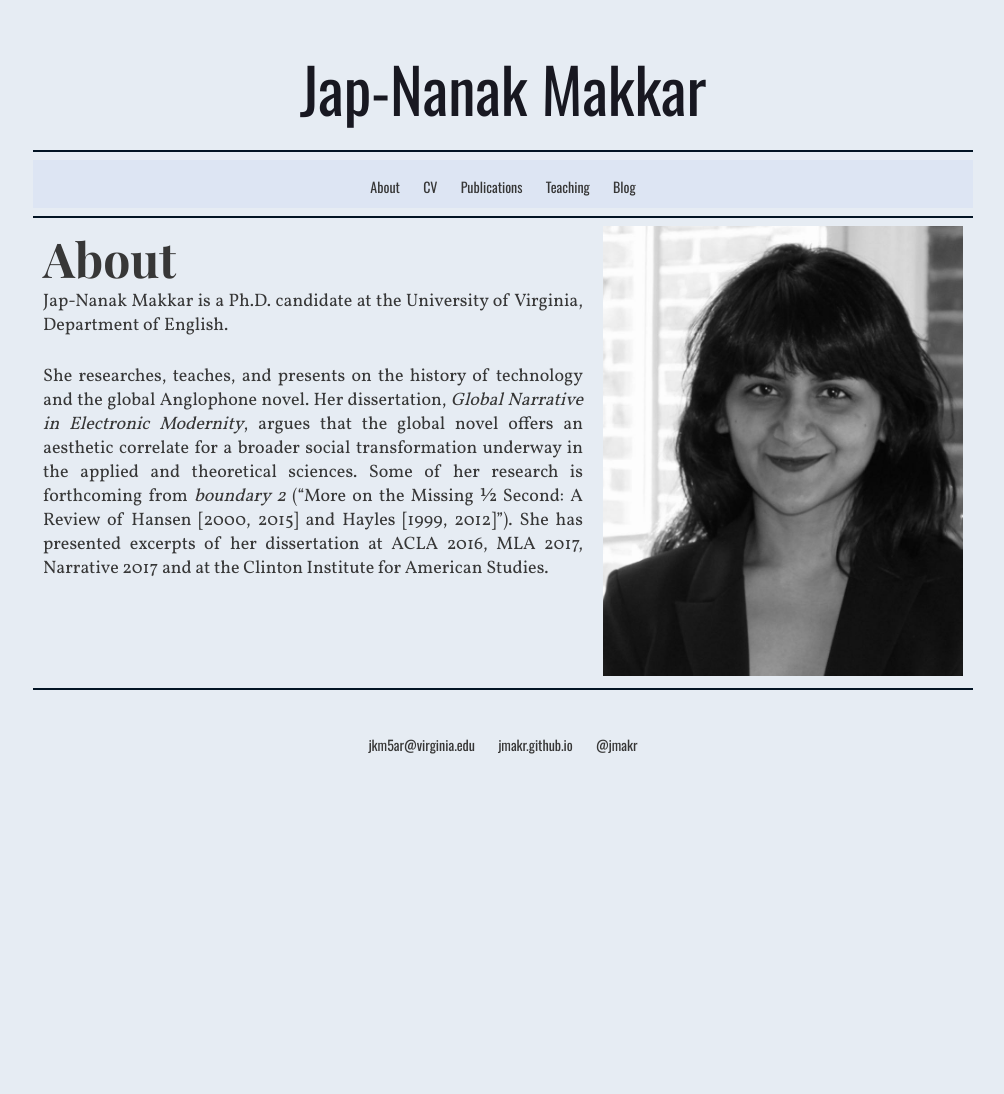
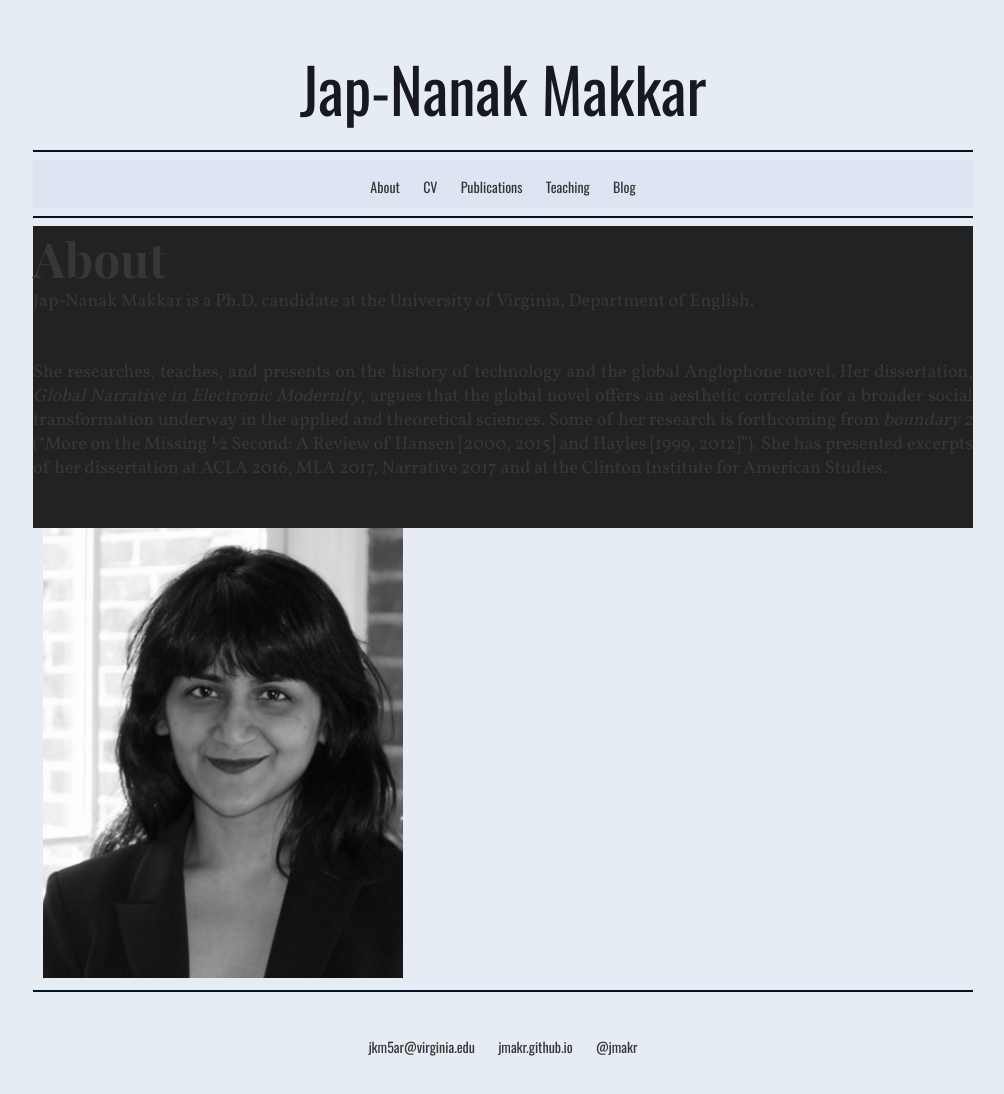
Before and after one commit to jmakr/jmakr.github.io, a Jekyll site: the page built from index.html, in a window 1280 px wide. Shown: the whole page, without its empty margins (137-1141 px from the left). Built offline with Jekyll 4.4.1, drawn with Linux system fonts in a browser that asks for light colours; some web fonts are replaced; before the commit the page ends 900 px from its top, so only the background shows below that.

Commit message:
Update index.html

```diff
--- a/index.html
+++ b/index.html
@@ -18,14 +18,14 @@
 !-->
 
 
-  <div id="blurb" class="article grid_7"> <!--takes up 620 pixels [10 at beginning not counted] horizontally,leaving me with 300 pixels for the photo horizontally, 10 at either end not counted !-->
+  <div class="blurb" class="article grid_7"> <!--takes up 620 pixels [10 at beginning not counted] horizontally,leaving me with 300 pixels for the photo horizontally, 10 at either end not counted !-->
 
 
 	<p6>{{ page.title }}</p6>
 
-	<p2 align="justify">Jap-Nanak Makkar is a Ph.D. candidate at the University of Virginia, Department of English. </p2>
+	<p2>Jap-Nanak Makkar is a Ph.D. candidate at the University of Virginia, Department of English. </p2>
 
-	<p2 align="justify">She researches, teaches, and presents on the history of technology and the global Anglophone novel. Her dissertation, <i>Global Narrative in Electronic Modernity</i>, argues that the global novel offers an aesthetic correlate for a broader social transformation underway in the applied and theoretical sciences.
+	<p2>She researches, teaches, and presents on the history of technology and the global Anglophone novel. Her dissertation, <i>Global Narrative in Electronic Modernity</i>, argues that the global novel offers an aesthetic correlate for a broader social transformation underway in the applied and theoretical sciences.
 		Some of her research is forthcoming from <i>boundary 2</i> (“More on the Missing ½ Second: A Review of Hansen [2000, 2015] and Hayles [1999, 2012]”).
 		She has presented excerpts of her dissertation at ACLA 2016, MLA 2017, Narrative 2017 and at the Clinton Institute for American Studies. </p2>
 
```
